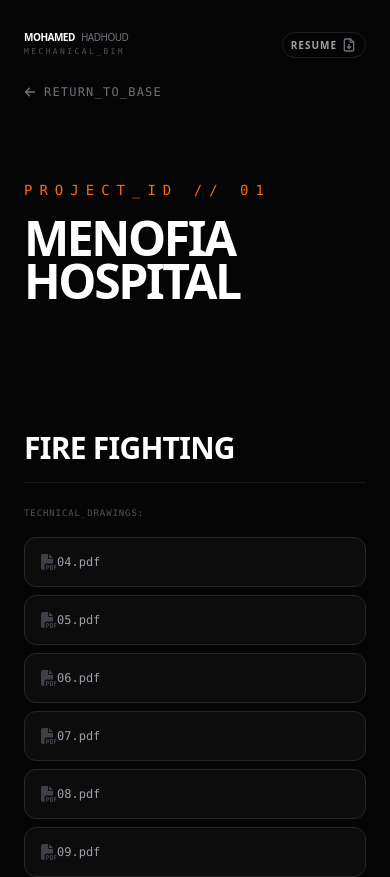
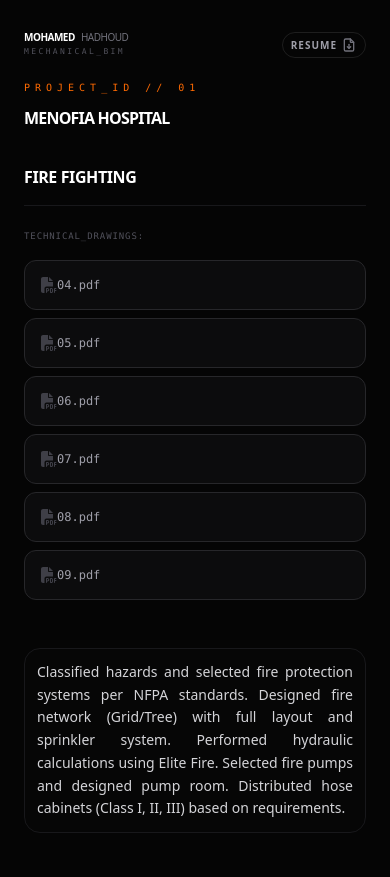
Before and after one commit to Sherif-altiby/Mechanical-Power-Engineer-Portfolio, a Next.js app: page /projects/01 in a window 390 px wide. Shown: the top 877 px of the page. Built offline with nearby package versions, Linux system fonts and the light colour scheme.

Commit message:
add responsive design

```diff
--- a/app/projects/[id]/page.tsx
+++ b/app/projects/[id]/page.tsx
@@ -20,28 +20,25 @@ const Page = async ({ params }: Props) => {
 
       <div className="max-w-7xl mx-auto">
 
-        {/* Navigation */}
-        <Link href="/" className="back-button opacity-0 inline-flex items-center gap-2 text-zinc-500 hover:text-orange-500 transition-colors mb-20 font-mono text-xs uppercase tracking-widest">
-          <FaArrowLeft /> Return_to_Base
-        </Link>
+
 
         {/* Header */}
-        <header className="mb-32">
-          <span className="project-id opacity-0 translate-y-4 text-orange-500 font-mono text-sm tracking-[0.5em] mb-4 block">
+        <header className=" mb-10 md:mb-32">
+          <span className="project-id opacity-0 translate-y-4 text-orange-500 font-mono text-[10px] md:text-sm tracking-[0.5em] mb-4 block">
             PROJECT_ID // {project.id}
           </span>
-          <h1 className="project-title opacity-0 translate-y-10 text-5xl lg:text-7xl font-black uppercase tracking-tighter leading-[0.9]">
+          <h1 className="project-title opacity-0 translate-y-10 md:text-5xl lg:text-7xl font-black uppercase tracking-tighter leading-[0.9]">
             {project.title}
           </h1>
         </header>
 
         {/* Categories Grid */}
-        <div className="space-y-40">
+        <div className="space-y-10 md:space-y-40">
           {project.category.map((cat, i) => (
             <section key={i} className="cat-section opacity-0 translate-y-20 grid grid-cols-1 lg:grid-cols-12 gap-12">
 
               <div className="lg:col-span-4 lg:sticky lg:top-10 h-fit">
-                <h2 className="text-3xl font-black uppercase tracking-tight text-white mb-6 border-b border-zinc-900 pb-4">
+                <h2 className="md:text-3xl font-black uppercase tracking-tight text-white mb-6 border-b border-zinc-900 pb-4">
                   {cat.name}
                 </h2>
 
@@ -66,8 +63,8 @@ const Page = async ({ params }: Props) => {
                 </div>
               </div>
 
-              <div className="lg:col-span-8 bg-zinc-900/10 border border-zinc-900 p-8 lg:p-16 rounded-[3rem]">
-                <p className="text-zinc-300 text-lg lg:text-xl font-light leading-relaxed   ">
+              <div className="lg:col-span-8 bg-zinc-900/10 border border-zinc-900 p-3 md:p-8 lg:p-16 rounded-2xl md:rounded-[3rem]">
+                <p className="text-zinc-300 text-justify text-sm md:text-lg lg:text-xl font-light leading-relaxed   ">
                   {cat.description}
                 </p>
               </div>
--- a/components/Nav.tsx
+++ b/components/Nav.tsx
@@ -19,7 +19,7 @@ const Navbar = () => {
       <div className="max-w-7xl mx-auto px-6 sm:px-12 flex items-center justify-between">
 
         {/* LOGO: Minimal & Clean */}
-        <div className="group cursor-pointer">
+        <Link href="/" className="group cursor-pointer">
           <div className="flex items-center gap-1.5">
             <span className="text-white font-bold tracking-tighter text-[10px] md:text-xl uppercase leading-none">
               Mohamed
@@ -31,7 +31,7 @@ const Navbar = () => {
           <p className="text-[8px] font-mono text-zinc-600 tracking-[0.3em] uppercase mt-1 group-hover:text-[#d4ff3f] transition-colors">
             Mechanical_BIM
           </p>
-        </div>
+        </Link>
 
         {/* SIMPLIFIED CTA */}
         <div className="flex items-center">
```
